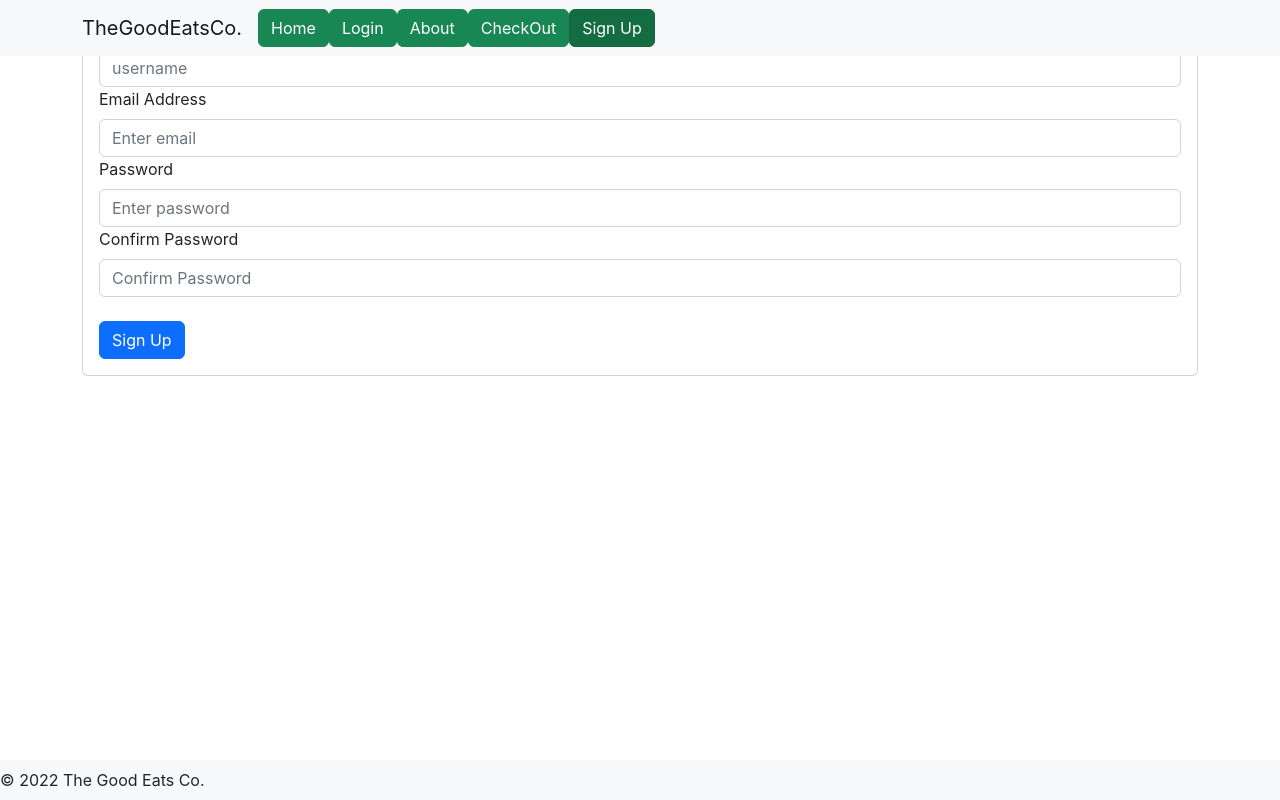
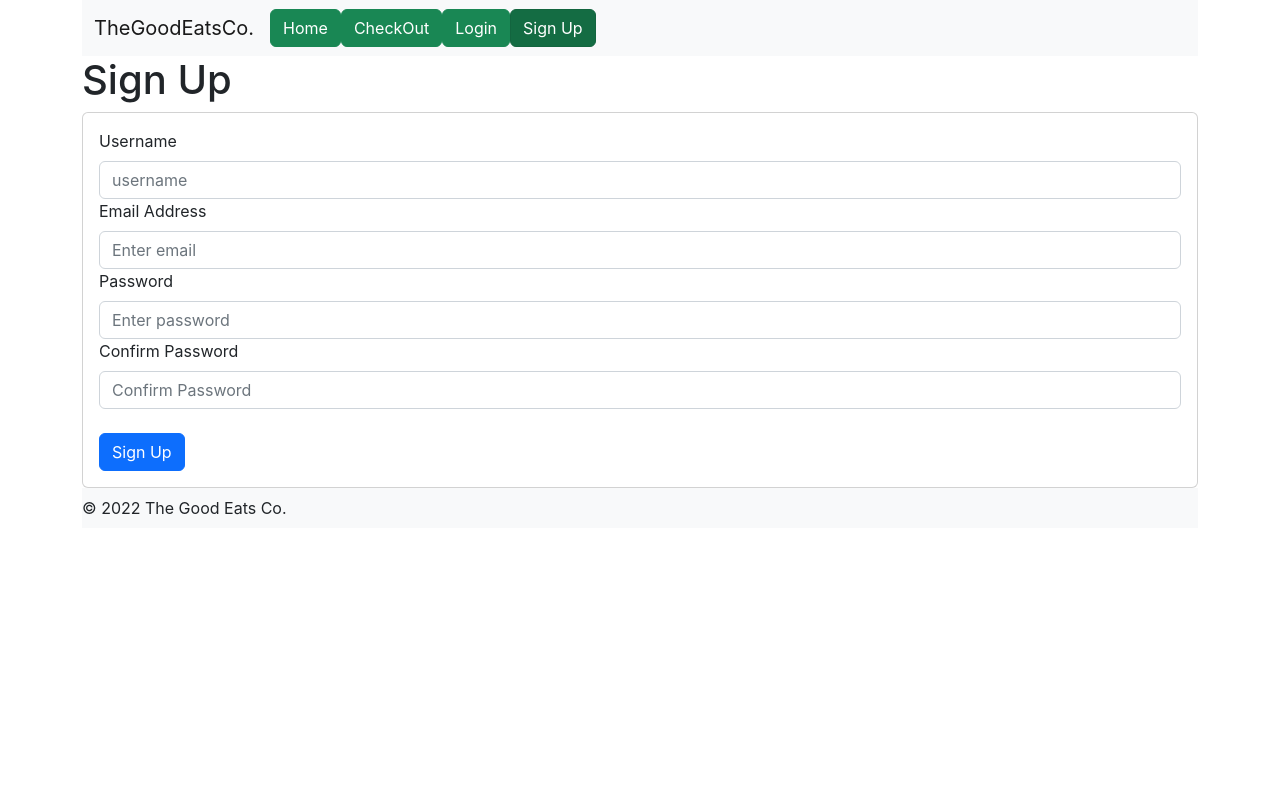
Before and after one commit to vnhotsombath/Project-4, a React (Create React App) app: page /signup in a window 1280 px wide. Built offline with nearby package versions, Linux system fonts and the light colour scheme.

Commit message:
debugging

```diff
--- a/src/components/MealCard/MealCard.jsx
+++ b/src/components/MealCard/MealCard.jsx
@@ -1,17 +1,20 @@
 import React from 'react';
-import { Link } from 'react-router-dom';
+import { Link, useNavigate } from 'react-router-dom';
 import Card from 'react-bootstrap/Card';
 import ListGroup from 'react-bootstrap/ListGroup';
 import Button from 'react-bootstrap/Button';
 
-export default function MealCard({ meal }){
+export default function MealCard(props){
+
+
+
     return(
         <Card style={{ width: '18rem'}}>
-            <Link to={`/meals/${meal._id}`}><Card.Img variant='top' src={meal.image} /></Link>
-            <Card.Body><Card.Title><strong>{meal.title}</strong></Card.Title>
-            <Card.Text as="div">{meal.description}</Card.Text></Card.Body>
-            <ListGroup.Item>{meal.calories}</ListGroup.Item>
-            <ListGroup.Item>{meal.price}</ListGroup.Item>
+            <Card.Img variant='top' src={props.image} />
+            <Card.Body><Card.Title><strong>{props.title}</strong></Card.Title>
+            <Card.Text as="div">{props.description}</Card.Text></Card.Body>
+            <ListGroup.Item>{props.calories}</ListGroup.Item>
+            <ListGroup.Item>{props.price}</ListGroup.Item>
             <Button variant="success">Add To Cart</Button>
         </Card>
     )
--- a/src/components/OrderPostDisplay/OrderPostDisplay.jsx
+++ /dev/null
@@ -1,9 +0,0 @@
-import React from 'react';
-
-import Meal from '../MealCard/MealCard';
-
-export default function OrderPostDisplay(props){
-    return(
-        <div><h1>Your Orders Here!</h1></div>
-    )
-}
--- a/src/components/PageFooter/PageFooter.jsx
+++ b/src/components/PageFooter/PageFooter.jsx
@@ -5,7 +5,7 @@ import Navbar from 'react-bootstrap/Navbar';
 export default function PageFooter(){
     return(
        <>
-       <Navbar bg="light" expand="lg" fixed="bottom">
+       <Navbar bg="light" expand="lg">
        &#169; 2022 The Good Eats Co.
        </Navbar>
        </>
--- a/src/components/AppNavBar/AppNavBar.jsx
+++ b/src/components/PageNav/PageNav.jsx
@@ -10,16 +10,16 @@ import { Link } from 'react-router-dom';
 export default function navigationBar({ user }){
 
     return (
-        <Navbar bg="light" expand="lg" fixed="top">
+        <Navbar bg="light" expand="lg" >
           <Container>
             <Navbar.Brand href="#home">TheGoodEatsCo.</Navbar.Brand>
             <Navbar.Toggle aria-controls="basic-navbar-nav" />
             <Navbar.Collapse id="basic-navbar-nav">
               <Nav className="me-auto">
                 <Nav.Item><LinkContainer to="/"><Button variant="success">Home</Button></LinkContainer></Nav.Item><br />
+                <Nav.Item><LinkContainer to="/checkout"><Button variant="success">CheckOut</Button></LinkContainer></Nav.Item><br />
                 <Nav.Item><LinkContainer to="/login"><Button variant="success">Login</Button></LinkContainer></Nav.Item><br />
-                <Nav.Item><Button variant="success">About</Button></Nav.Item><br />
-                <Nav.Item><LinkContainer to="/checkout"><Button variant="success">CheckOut</Button></LinkContainer></Nav.Item><br />
+
                 <Nav.Item><LinkContainer to="/signup"><Button variant="success">Sign Up</Button></LinkContainer></Nav.Item>
               </Nav>
             </Navbar.Collapse>
--- a/src/pages/App/App.jsx
+++ b/src/pages/App/App.jsx
@@ -5,7 +5,6 @@ import SignupPage from "../SignupPage/SignupPage";
 import LoginPage from "../LoginPage/LoginPage";
 import HomePage from "../HomePage/HomePage";
 import ProfilePage from "../ProfilePage/ProfilePage";
-import MenuPage from "../MenuPage/MenuPage";
 import CheckOutPage from "../CheckOutPage./CheckOutPage";
 
 
@@ -36,7 +35,6 @@ function App() {
           path="/signup"
           element={<SignupPage handleSignUpOrLogin={handleSignUpOrLogin} />}
         />
-        <Route path="/menu" element={<MenuPage />} />
         <Route path="/:username" element={<ProfilePage />} />
         <Route path="/checkout" element={<CheckOutPage />} />
       </Routes>
--- a/src/pages/CheckOutPage./CheckOutPage.jsx
+++ b/src/pages/CheckOutPage./CheckOutPage.jsx
@@ -3,7 +3,7 @@ import ErrorMessage from "../../components/ErrorMessage/ErrorMessage";
 import Loading from "../../components/Loader/Loader";
 
 import Cart from "../../components/Cart/Cart";
-import AppNavBar from "../../components/AppNavBar/AppNavBar";
+import PageNav from "../../components/PageNav/PageNav";
 import PageFooter from "../../components/PageFooter/PageFooter";
 
 import * as ordersAPI from "../../utils/orderApi";
@@ -46,7 +46,7 @@ export default function CheckOut({ loggedUser }) {
     if(loading){
         return(
             <>
-            <AppNavBar loggedUser={loggedUser} />
+            <PageNav loggedUser={loggedUser} />
             <Loading />
             </>
         );
@@ -54,7 +54,7 @@ export default function CheckOut({ loggedUser }) {
 
     return(
         <>
-        <AppNavBar />
+        <PageNav />
             <h1>Place your orders here!</h1>
             <Cart handleAddOrder={handleAddOrder} />
         <PageFooter />
--- a/src/pages/HomePage/HomePage.jsx
+++ b/src/pages/HomePage/HomePage.jsx
@@ -1,5 +1,5 @@
 import React, { useState } from "react";
-import AppNav from "../../components/AppNavBar/AppNavBar";
+import AppNav from "../../components/PageNav/PageNav";
 import PageFooter from "../../components/PageFooter/PageFooter";
 import HomePageComp from "../../components/HomePageComp/HomePageComp";
 
--- a/src/pages/LoginPage/LoginPage.jsx
+++ b/src/pages/LoginPage/LoginPage.jsx
@@ -5,7 +5,7 @@ import userService from "../../utils/userService";
 import Form from 'react-bootstrap/Form';
 import Button from 'react-bootstrap/Button';
 import Card from 'react-bootstrap/Card';
-import AppNavBar from '../../components/AppNavBar/AppNavBar';
+import PageNav from "../../components/PageNav/PageNav";
 import PageFooter from '../../components/PageFooter/PageFooter';
 
 import { useNavigate, Link } from "react-router-dom";
@@ -41,7 +41,8 @@ export default function LoginPage(props) {
 
   return (
     <>
-    <AppNavBar />
+    <PageNav />
+    <h1>Login</h1>
 <Card>
       <Card.Body>
     <Form onSubmit={handleSubmit}>
--- a/src/pages/MenuPage/MenuPage.jsx
+++ /dev/null
@@ -1,24 +0,0 @@
-import React, { useState, useEffect } from 'react';
-import { Link } from 'react-router-dom';
-import Button from 'react-bootstrap/Button';
-import Card from 'react-bootstrap/Card';
-import MealCard from '../../components/MealCard/MealCard'
-
-
-export default function MenuPage(props){
-    // const [quantity, setQuantity] = useState()
-    // const handleIncrement = () => {
-    //     if ( quantity < 20 ) {
-    //         setQuantity()
-    //     }
-    // }
-    // const handleDecrement = () => {
-    //     if ( quantity > 1) {
-    //         setQuantity()
-    //     }
-    // }
-
-    return(
-        <MealCard />
-    )
-}
--- a/src/pages/ProfilePage/ProfilePage.jsx
+++ b/src/pages/ProfilePage/ProfilePage.jsx
@@ -1,8 +1,5 @@
 import React, { useState, useEffect } from 'react';
 
-import ProfileBio from "../../components/ProfileBio/ProfileBio";
-import AddOrder from "../../components/Cart/Cart";
-import OrderPostDisplay from "../../components/OrderPostDisplay/OrderPostDisplay";
 import Loading from "../../components/Loader/Loader";
 
 import userService from "../../utils/userService";
--- a/src/pages/SignupPage/SignupPage.jsx
+++ b/src/pages/SignupPage/SignupPage.jsx
@@ -5,7 +5,7 @@ import Button from 'react-bootstrap/Button';
 import Card from 'react-bootstrap/Card';
 import userService from "../../utils/userService";
 import { useNavigate } from "react-router-dom";
-import AppNavBar from "../../components/AppNavBar/AppNavBar";
+import PageNav from "../../components/PageNav/PageNav";
 import PageFooter from '../../components/PageFooter/PageFooter';
 import App from "../App/App";
 
@@ -57,7 +57,8 @@ export default function SignUpPage(props) {
 
   return (
     <>
-    <AppNavBar />
+    <PageNav />
+    <h1>Sign Up</h1>
     <Card>
       <Card.Body>
     <Form onSubmit={handleSubmit}>
```
Also changed, not shown: src/pages/AboutPage/AboutPage.jsx (deleted).
